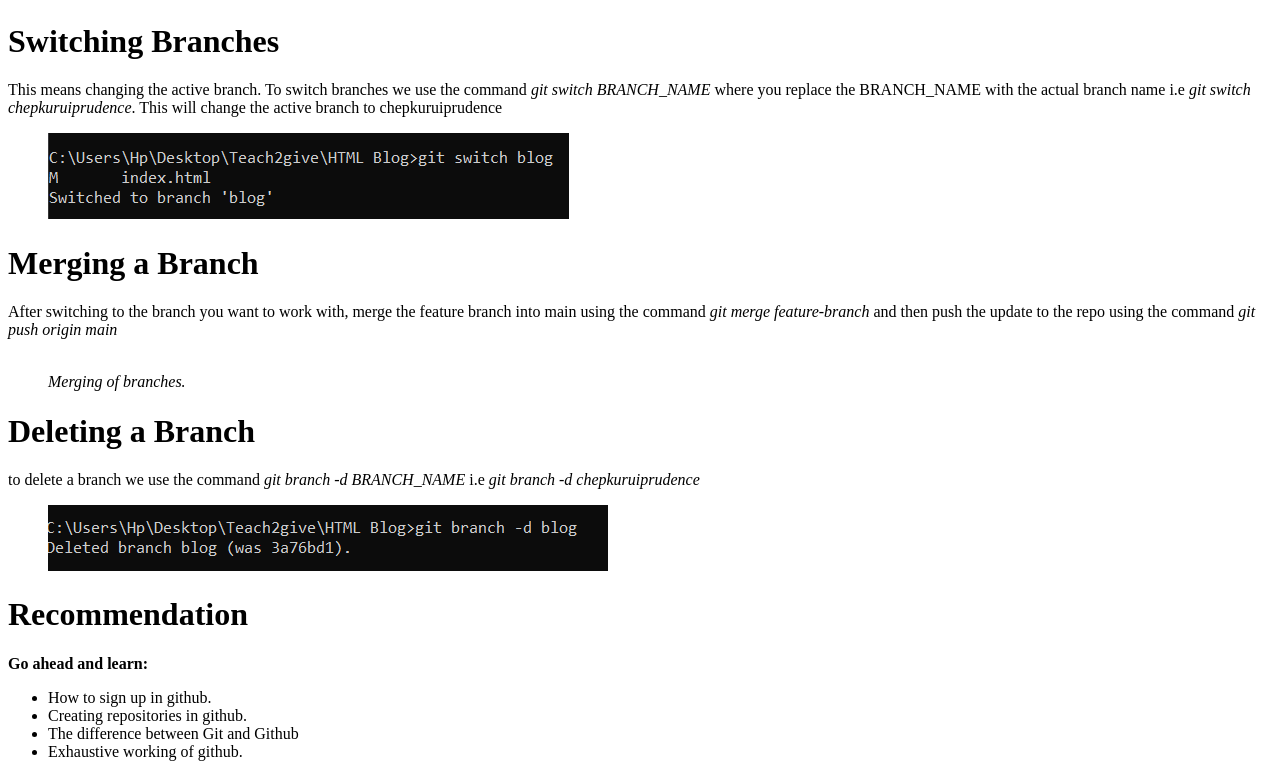
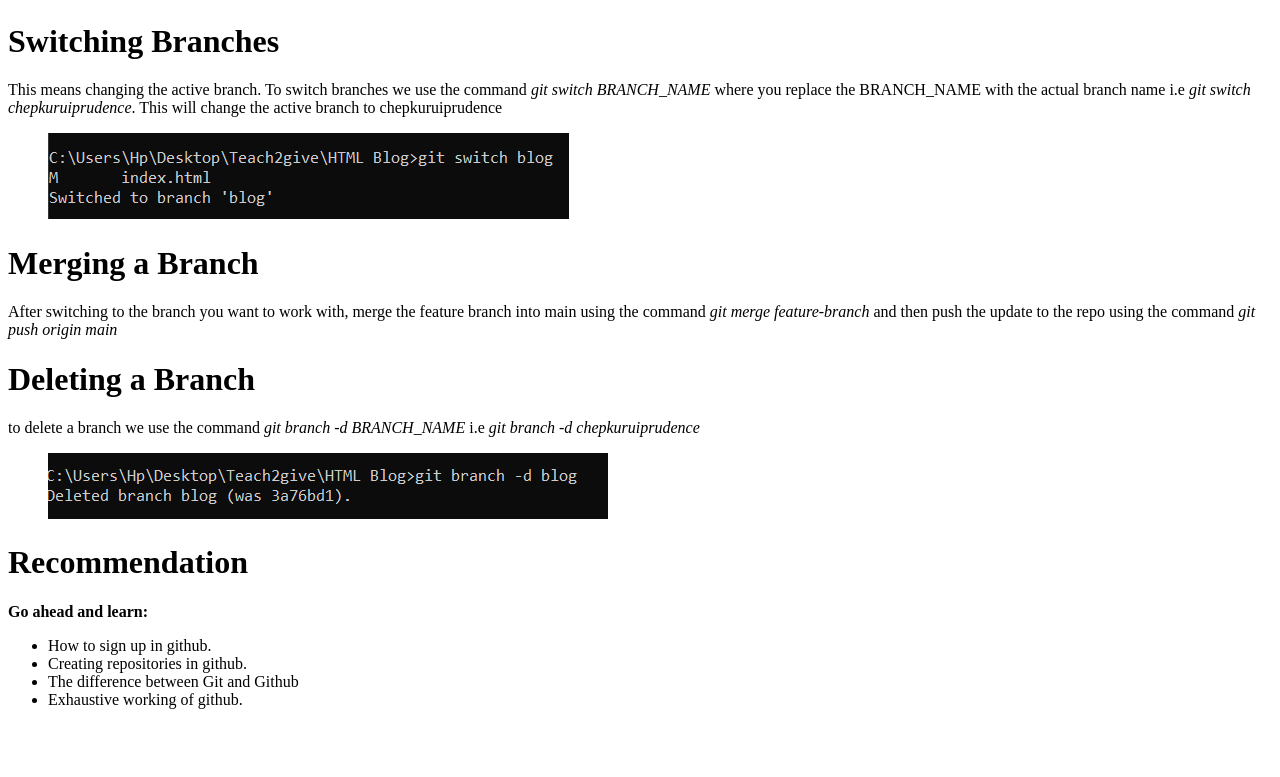
Before and after one commit to chepkuruiprudence/Git-Blog, a plain HTML site: page index.html in a window 1280 px wide. Shown: the part 3044-3821 px from the top of the page. After the commit the page ends 3769 px from the top, so only its background shows below. Drawn offline with Linux system fonts and the light colour scheme.

```diff
--- a/index.html
+++ b/index.html
@@ -111,7 +111,6 @@
 <p>After switching to the branch you want to work with, merge the feature branch into main using the command <i>git merge feature-branch
 </i> and then push the update to the repo using the command <i>git push origin main
 </i>
-<figure><img src="" alt=""><figcaption><i>Merging of branches.</i></figcaption></figure></p>
 </div>
 <div>
 <h1>Deleting a Branch</h1>
```
